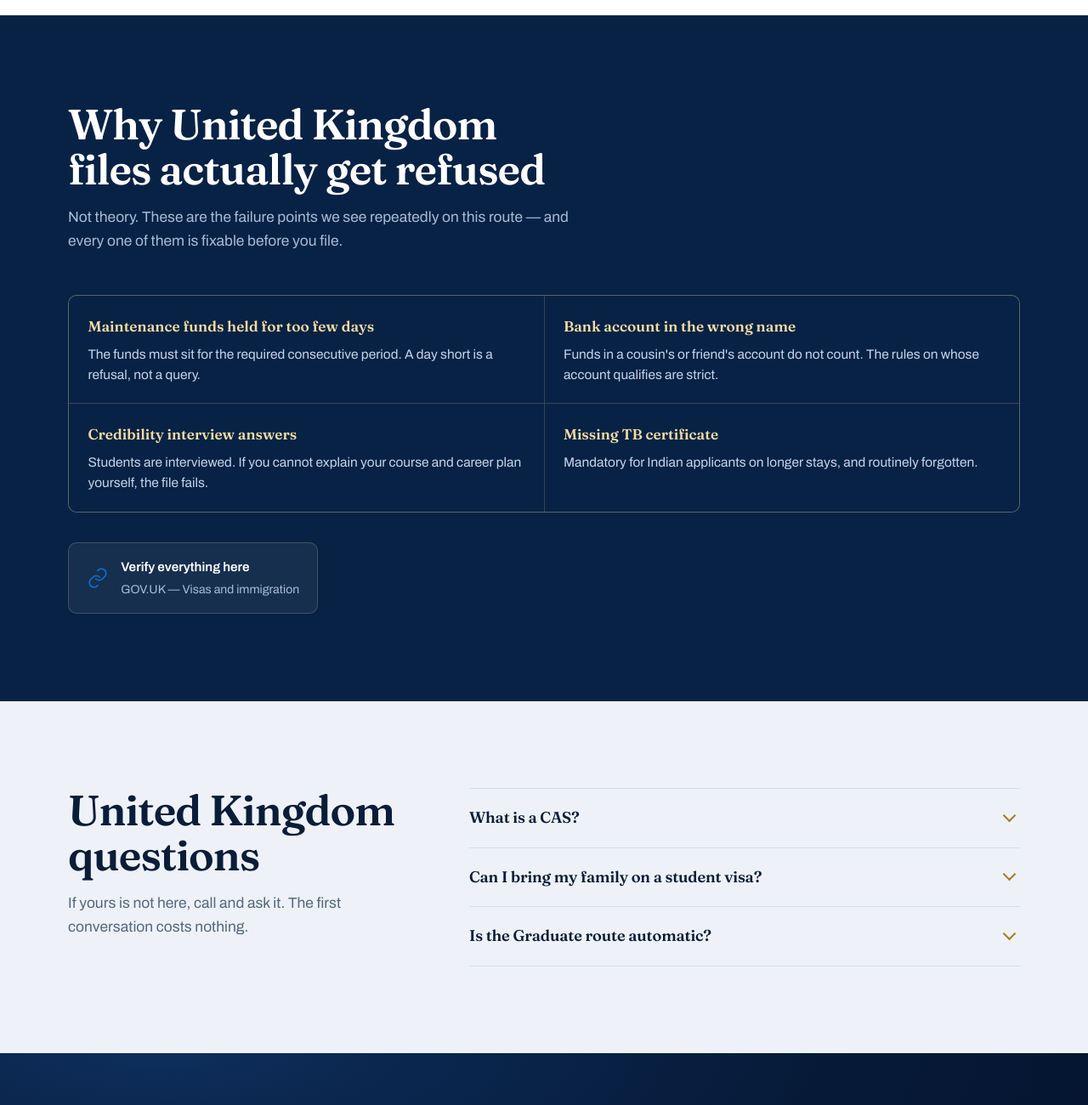
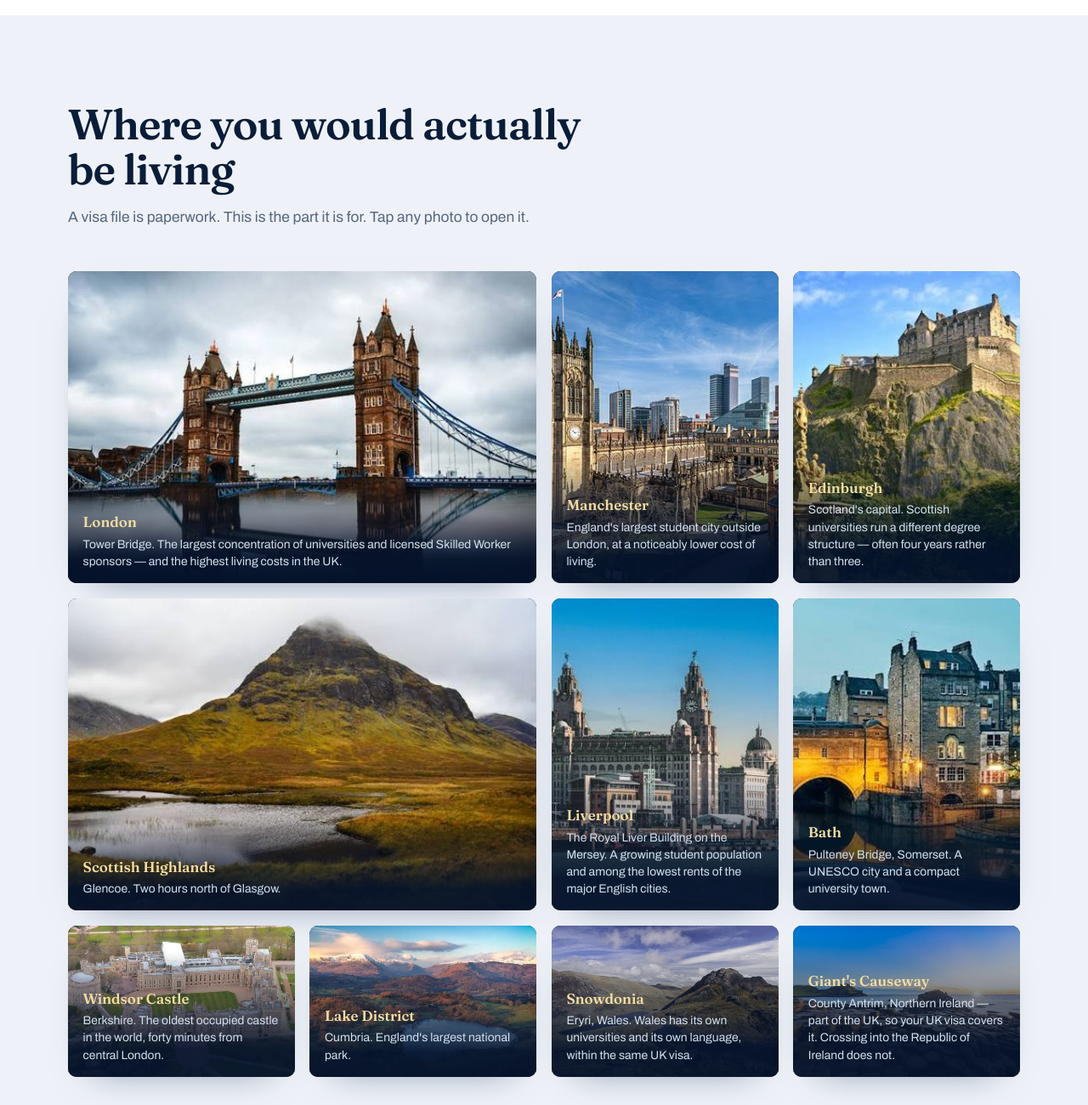
Before and after one commit to admincgaindia-arch/aioverseas, a plain HTML site: page uk.html in a window 1280 px wide. Shown: the part 2860-4160 px from the top of the page at 85% size. Drawn offline with Linux system fonts and the light colour scheme.

Commit message:
Add destination photo galleries for Germany and the UK

```diff
--- a/uk.html
+++ b/uk.html
@@ -126,6 +126,69 @@
   </div>
 </section>
 
+
+<!-- ═══════════ PLACES ═══════════ -->
+<section class="sec sec-tint" id="places">
+  <div class="wrap">
+    <div class="sec-head">
+      <h2 class="h-serif">Where you would actually be living</h2>
+      <p>A visa file is paperwork. This is the part it is for. Tap any photo to open it.</p>
+    </div>
+    <div class="gal" id="gal">
+      <figure class="gcell gcell-wide">
+        <img src="/assets/places/uk-london-sm.jpg" data-full="/assets/places/uk-london.jpg" width="520" height="390"
+             alt="London, United Kingdom" loading="lazy" decoding="async">
+        <figcaption><b>London</b><span>Tower Bridge. The largest concentration of universities and licensed Skilled Worker sponsors &mdash; and the highest living costs in the UK.</span></figcaption>
+      </figure>
+      <figure class="gcell">
+        <img src="/assets/places/uk-manchester-sm.jpg" data-full="/assets/places/uk-manchester.jpg" width="520" height="390"
+             alt="Manchester, United Kingdom" loading="lazy" decoding="async">
+        <figcaption><b>Manchester</b><span>England's largest student city outside London, at a noticeably lower cost of living.</span></figcaption>
+      </figure>
+      <figure class="gcell">
+        <img src="/assets/places/uk-edinburgh-sm.jpg" data-full="/assets/places/uk-edinburgh.jpg" width="520" height="390"
+             alt="Edinburgh, United Kingdom" loading="lazy" decoding="async">
+        <figcaption><b>Edinburgh</b><span>Scotland's capital. Scottish universities run a different degree structure &mdash; often four years rather than three.</span></figcaption>
+      </figure>
+      <figure class="gcell gcell-wide">
+        <img src="/assets/places/uk-highlands-sm.jpg" data-full="/assets/places/uk-highlands.jpg" width="520" height="390"
+             alt="Scottish Highlands, United Kingdom" loading="lazy" decoding="async">
+        <figcaption><b>Scottish Highlands</b><span>Glencoe. Two hours north of Glasgow.</span></figcaption>
+      </figure>
+      <figure class="gcell">
+        <img src="/assets/places/uk-liverpool-sm.jpg" data-full="/assets/places/uk-liverpool.jpg" width="520" height="390"
+             alt="Liverpool, United Kingdom" loading="lazy" decoding="async">
+        <figcaption><b>Liverpool</b><span>The Royal Liver Building on the Mersey. A growing student population and among the lowest rents of the major English cities.</span></figcaption>
+      </figure>
+      <figure class="gcell">
+        <img src="/assets/places/uk-bath-sm.jpg" data-full="/assets/places/uk-bath.jpg" width="520" height="390"
+             alt="Bath, United Kingdom" loading="lazy" decoding="async">
+        <figcaption><b>Bath</b><span>Pulteney Bridge, Somerset. A UNESCO city and a compact university town.</span></figcaption>
+      </figure>
+      <figure class="gcell">
+        <img src="/assets/places/uk-windsor-sm.jpg" data-full="/assets/places/uk-windsor.jpg" width="520" height="390"
+             alt="Windsor Castle, United Kingdom" loading="lazy" decoding="async">
+        <figcaption><b>Windsor Castle</b><span>Berkshire. The oldest occupied castle in the world, forty minutes from central London.</span></figcaption>
+      </figure>
+      <figure class="gcell">
+        <img src="/assets/places/uk-lake-district-sm.jpg" data-full="/assets/places/uk-lake-district.jpg" width="520" height="390"
+             alt="Lake District, United Kingdom" loading="lazy" decoding="async">
+        <figcaption><b>Lake District</b><span>Cumbria. England's largest national park.</span></figcaption>
+      </figure>
+      <figure class="gcell">
+        <img src="/assets/places/uk-snowdonia-sm.jpg" data-full="/assets/places/uk-snowdonia.jpg" width="520" height="390"
+             alt="Snowdonia, United Kingdom" loading="lazy" decoding="async">
+        <figcaption><b>Snowdonia</b><span>Eryri, Wales. Wales has its own universities and its own language, within the same UK visa.</span></figcaption>
+      </figure>
+      <figure class="gcell">
+        <img src="/assets/places/uk-giants-causeway-sm.jpg" data-full="/assets/places/uk-giants-causeway.jpg" width="520" height="390"
+             alt="Giant's Causeway, United Kingdom" loading="lazy" decoding="async">
+        <figcaption><b>Giant's Causeway</b><span>County Antrim, Northern Ireland &mdash; part of the UK, so your UK visa covers it. Crossing into the Republic of Ireland does not.</span></figcaption>
+      </figure>
+    </div>
+  </div>
+</section>
+
 <section class="sec sec-dark">
   <div class="wrap">
     <div class="sec-head"><h2 class="h-serif">Why United Kingdom files actually get refused</h2>
@@ -197,11 +260,20 @@
   </div>
 </footer>
 
+<div class="lb" id="lb" hidden>
+  <button class="lb-x" id="lbX" aria-label="Close image">&times;</button>
+  <button class="lb-nav lb-prev" id="lbPrev" aria-label="Previous image">&#8249;</button>
+  <img id="lbImg" src="" alt="">
+  <p class="lb-cap" id="lbCap"></p>
+  <button class="lb-nav lb-next" id="lbNext" aria-label="Next image">&#8250;</button>
+</div>
+
 <a class="wa-float" href="https://wa.me/919355107739?text=Hi%20AI%20Overseas%2C%20I%20need%20help%20with%20a%20visa%20application." target="_blank" rel="noopener" aria-label="Chat with AI Overseas on WhatsApp">
   <svg viewBox="0 0 24 24" aria-hidden="true"><path fill="currentColor" d="M12.04 2C6.58 2 2.13 6.45 2.13 11.91c0 1.75.46 3.45 1.32 4.95L2 22l5.25-1.38a9.9 9.9 0 0 0 4.79 1.22h.01c5.46 0 9.91-4.45 9.91-9.91S17.5 2 12.04 2m0 18.15h-.01a8.2 8.2 0 0 1-4.19-1.15l-.3-.18-3.12.82.83-3.04-.2-.31a8.2 8.2 0 0 1-1.26-4.38c0-4.54 3.7-8.23 8.25-8.23a8.23 8.23 0 0 1 8.24 8.24c0 4.54-3.7 8.23-8.24 8.23m4.52-6.16c-.25-.12-1.47-.72-1.69-.81s-.39-.12-.56.13-.64.81-.79.98-.29.19-.54.06a6.7 6.7 0 0 1-1.99-1.23 7.4 7.4 0 0 1-1.37-1.71c-.14-.25-.01-.38.11-.5s.25-.29.37-.44.17-.25.25-.41a.46.46 0 0 0-.02-.44c-.06-.12-.56-1.35-.77-1.85-.2-.48-.4-.42-.56-.43h-.47a.9.9 0 0 0-.66.31 2.77 2.77 0 0 0-.87 2.06c0 1.21.89 2.39 1.01 2.55s1.74 2.66 4.22 3.73c.59.26 1.05.41 1.41.52.59.19 1.13.16 1.56.1.47-.07 1.47-.6 1.67-1.18s.21-1.08.15-1.18-.22-.19-.47-.31"/></svg>
 </a>
 
 <script src="assets/country.js" defer></script>
+<script src="/assets/places.js" defer></script>
 <script src="/assets/alerts.js" defer></script>
 <script src="/assets/nav.js" defer></script>
 <script src="assets/aarzoo.js" defer></script>
```
